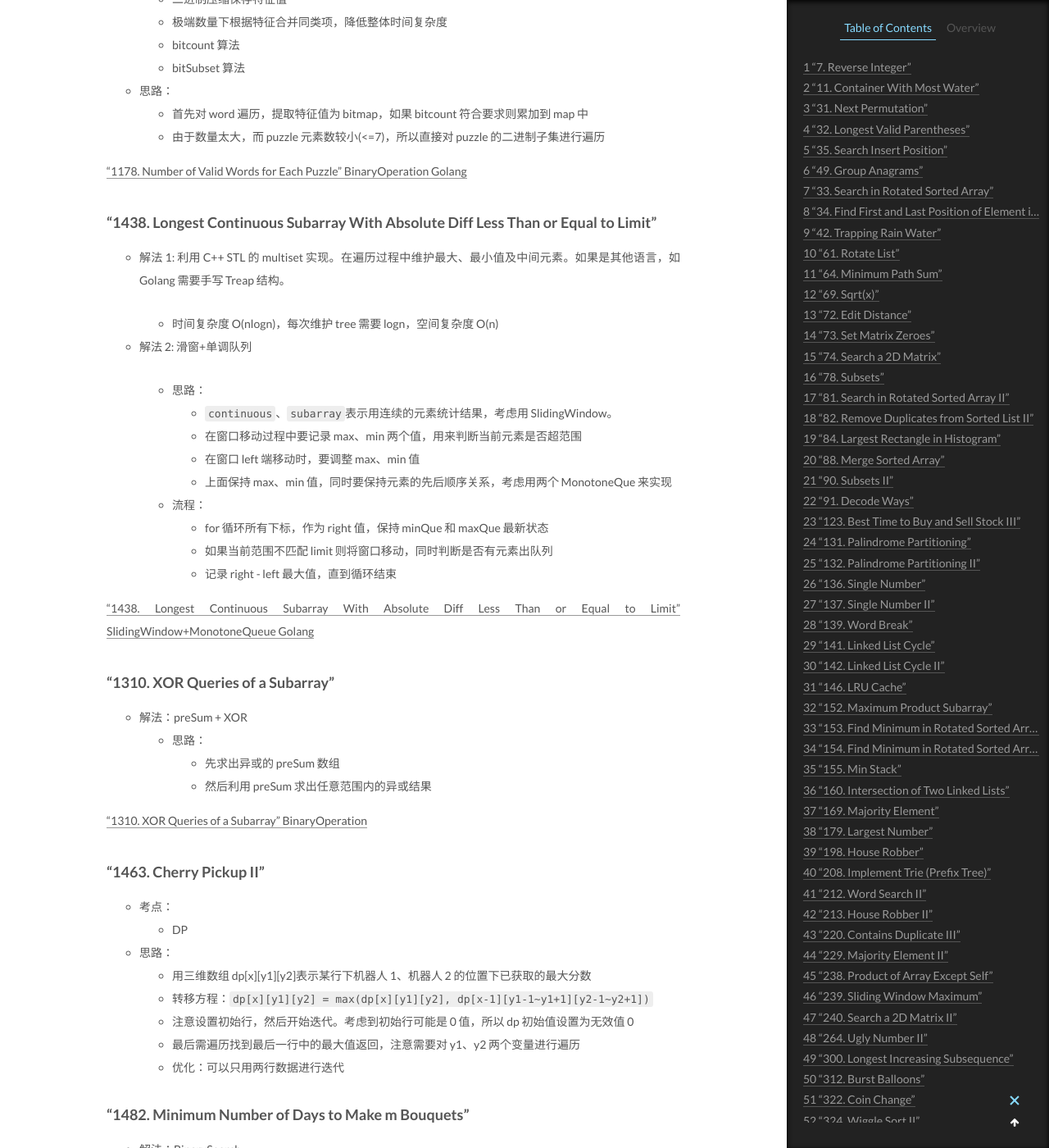
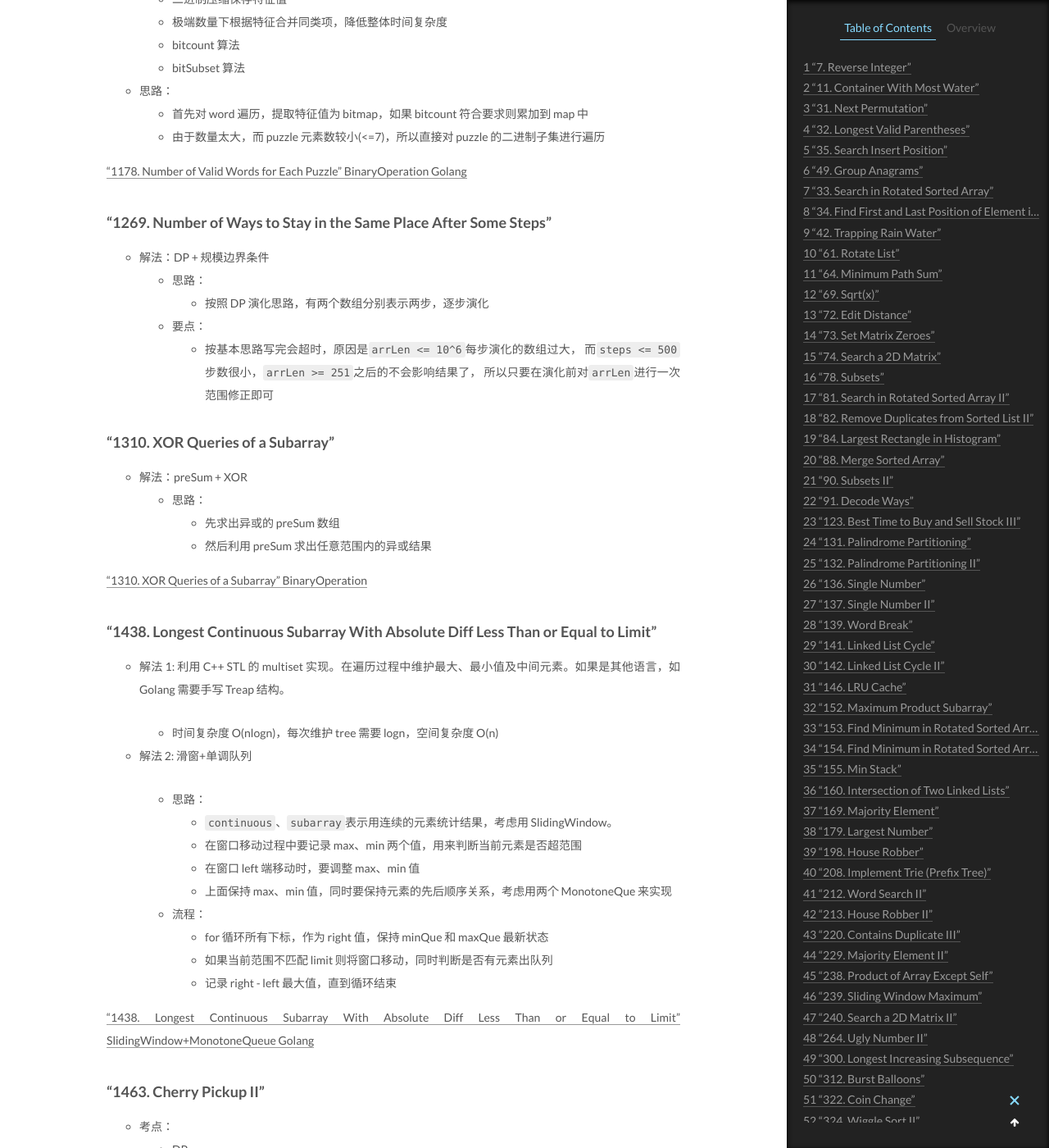
Before and after one commit to CodeHunter2006/CodeHunter2006.github.io, a Jekyll site: the page built from _posts/2020-12-27-LeetCode_Question_Category.md, in a window 1280 px wide and 1400 px high, scrolled down 31844 px. Shown: the whole window at 82% size. Built offline with Jekyll 4.4.1, drawn with Linux system fonts in a browser that asks for light colours; formulas are drawn with MathJax 3.

Commit message:
[doc]: add contents.

```diff
--- a/_posts/2020-12-27-LeetCode_Question_Category.md
+++ b/_posts/2020-12-27-LeetCode_Question_Category.md
@@ -1145,6 +1145,25 @@ tags: Algorithm Leetcode
 
 ["1178. Number of Valid Words for Each Puzzle" BinaryOperation Golang]()
 
+### "1269. Number of Ways to Stay in the Same Place After Some Steps"
+
+- 解法：DP + 规模边界条件
+  - 思路：
+    - 按照 DP 演化思路，有两个数组分别表示两步，逐步演化
+  - 要点：
+    - 按基本思路写完会超时，原因是`arrLen <= 10^6`每步演化的数组过大，
+      而`steps <= 500`步数很小，`arrLen >= 251`之后的不会影响结果了，
+      所以只要在演化前对`arrLen`进行一次范围修正即可
+
+### "1310. XOR Queries of a Subarray"
+
+- 解法：preSum + XOR
+  - 思路：
+    - 先求出异或的 preSum 数组
+    - 然后利用 preSum 求出任意范围内的异或结果
+
+["1310. XOR Queries of a Subarray" BinaryOperation]()
+
 ### "1438. Longest Continuous Subarray With Absolute Diff Less Than or Equal to Limit"
 
 - 解法 1:
```
Also changed, not shown: other parts of _posts/2020-12-27-LeetCode_Question_Category.md (+0 -9 lines), _posts/2020-12-03-Redis_HyperLogLog.md (+1 -1 lines), _posts/2020-12-20-Algorithm_Tips.md (+6 -0 lines), _posts/2021-05-03-Algorithm_ReservoirSampling.md (+1 -1 lines), _posts/2021-05-09-Java_LongAdder.md (+1 -1 lines), _posts/2021-05-12-Algorithm_SnowFlake.md (added, +32 -0 lines), _posts/2021-05-14-MySQL_Page.md (added, +35 -0 lines), assets/images/2021-05-12-Algorithm_SnowFlake_1.jpg (added), assets/images/2021-05-12-Algorithm_SnowFlake_2.jpg (added), assets/images/2021-05-14-MySQL_Page_1.jpg (added), assets/images/2021-05-14-MySQL_Page_2.png (added), assets/images/2021-05-14-MySQL_Page_3.png (added).
